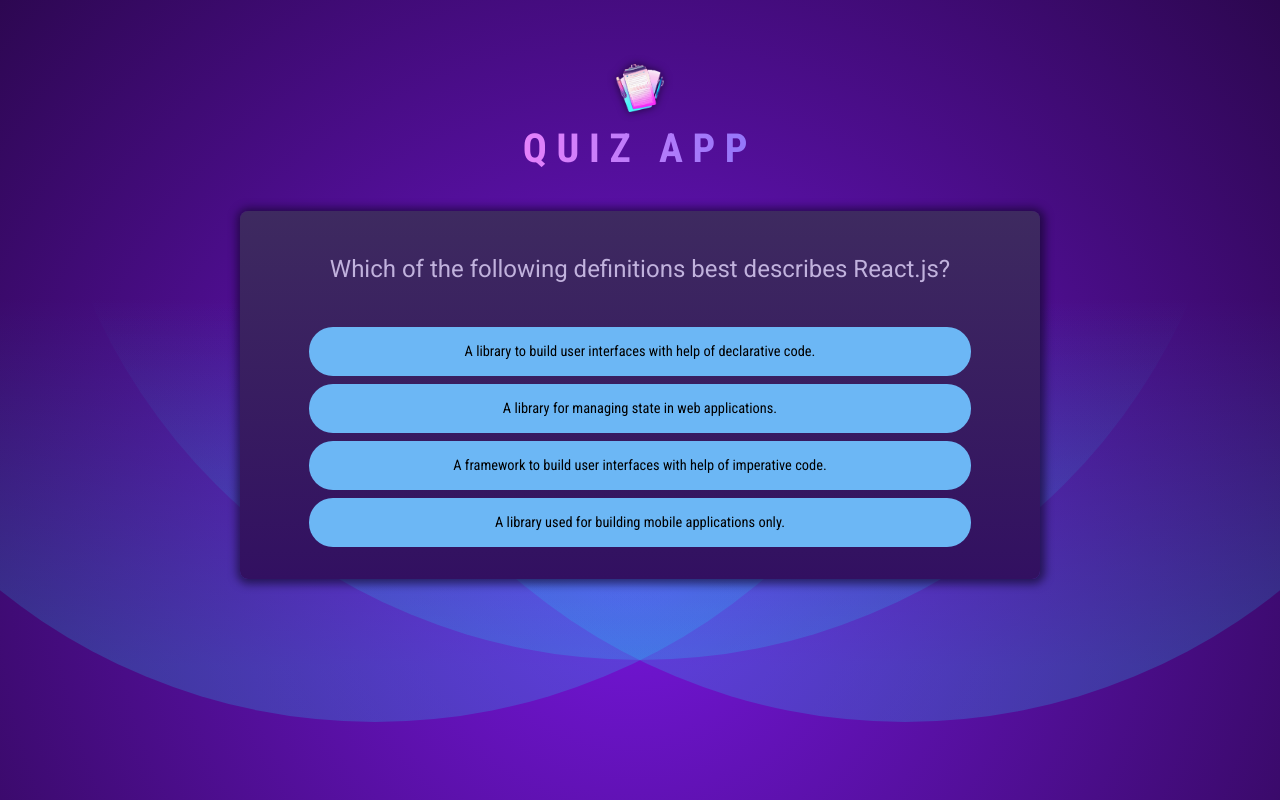
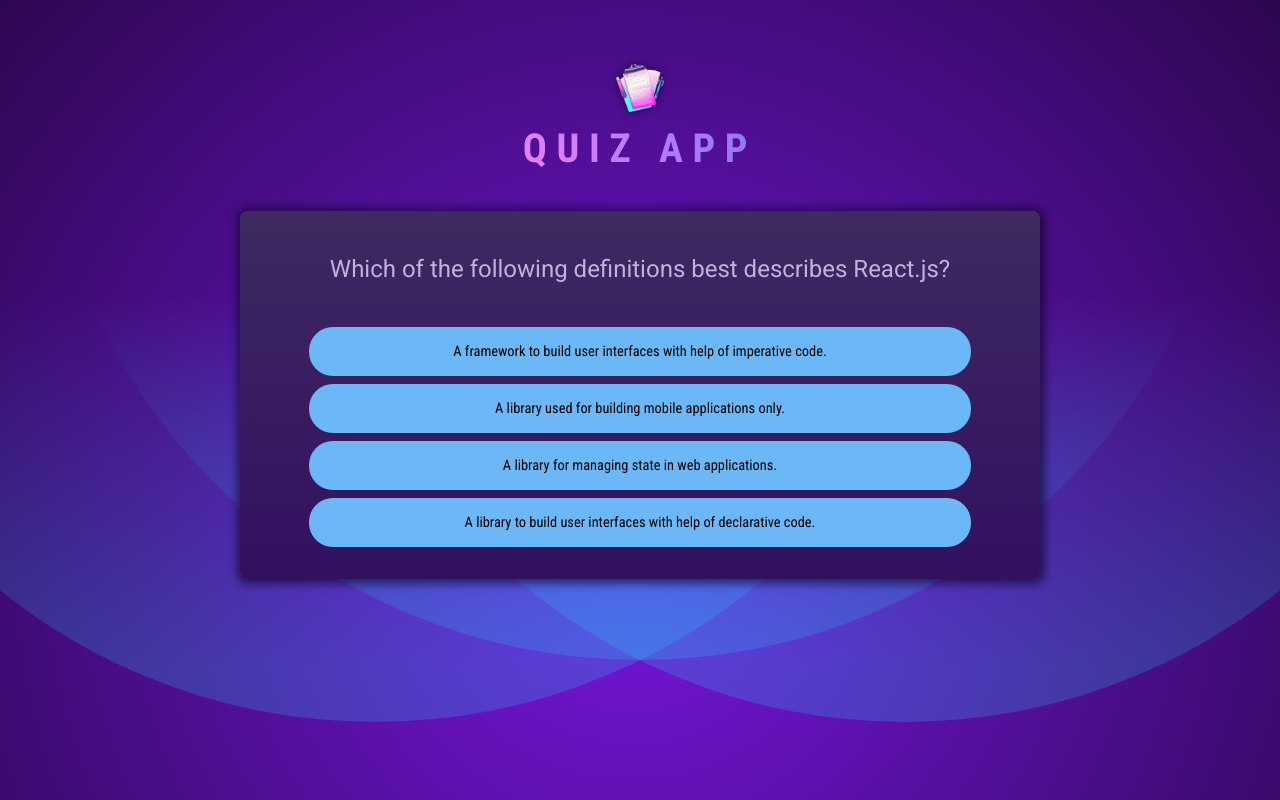
Before and after one commit to MohammmedDawood/course-react-quiz-app, a React (Vite) app: page / in a window 1280 px wide. Built offline with nearby package versions, Linux system fonts and the light colour scheme.

Commit message:
Update Quiz.jsx
add shuffled answer

```diff
--- a/src/components/Quiz.jsx
+++ b/src/components/Quiz.jsx
@@ -5,6 +5,9 @@
   const [userAnswer, setUserAnswer] = useState([]);
 
   const activeQuestionIndex = userAnswer.length;
+  const shuffledAnswers = QUESTIONS[activeQuestionIndex].answers.sort(
+    () => Math.random() - 0.5
+  );
 
   const handleAnswerClick = (answer) => {
     setUserAnswer((prev) => [...prev, answer]);
@@ -15,7 +18,7 @@
       <div id='question'>
         <h2>{QUESTIONS[activeQuestionIndex].text}</h2>
         <ul id='answers'>
-          {QUESTIONS[activeQuestionIndex].answers.map((option, index) => (
+          {shuffledAnswers.map((option, index) => (
             <li key={index} className='answer'>
               <button onClick={() => handleAnswerClick(option)}>
                 {option}
```
